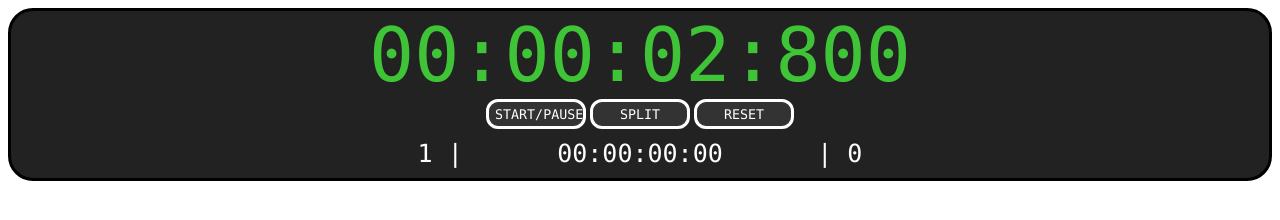
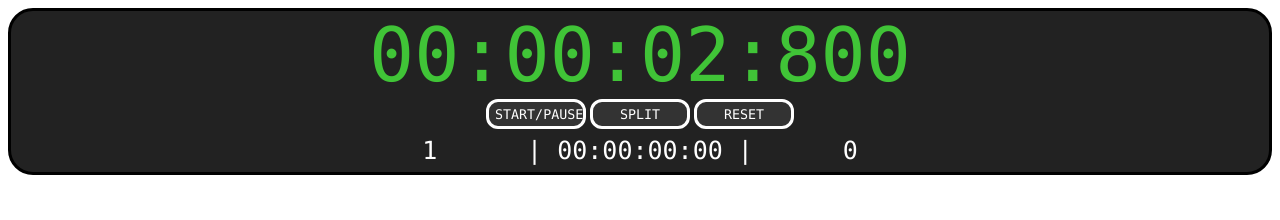
Before and after one commit to pterq/js-stopwatch, a plain HTML site: page index.html in a window 1280 px wide. Both pictures are taken after a click on the button "START/PAUSE". Drawn offline with Linux system fonts and the light colour scheme.

Commit message:
minor html changes

```diff
--- a/index.js
+++ b/index.js
@@ -79,10 +79,10 @@ function addSplit(){
     */
 
     //content of new divs
-    leftDiv.textContent = `${currentNumOfSplits + 1} |`;
-    midDiv.textContent = `${hrs}:${mins}:${secs}:${milis}`;
-    if(currentNumOfSplits == 0) rightDiv.textContent = `| 0`;
-    else  rightDiv.textContent  = `| ${milisArray[currentNumOfSplits] - milisArray[currentNumOfSplits - 1]}`;
+    leftDiv.textContent = `${currentNumOfSplits + 1}`;
+    midDiv.textContent = `| ${hrs}:${mins}:${secs}:${milis} |`;
+    if(currentNumOfSplits == 0) rightDiv.textContent = `0`;
+    else  rightDiv.textContent  = `${milisArray[currentNumOfSplits] - milisArray[currentNumOfSplits - 1]}`;
 
     //add new divs to the html
     let innerDivTarget = document.querySelector("#splitContainer");
--- a/style.css
+++ b/style.css
@@ -23,13 +23,13 @@
 }
 
 .splitDisplay{
-    width: 25%;
+    width: 30%;
     display: inline-table;
     font-size: 25px;
     color: white;
     font-family: consolas, monospace;
     text-align: center;
-    margin: 10px;
+    margin: 7px;
 }
 
 .align-right{
```
